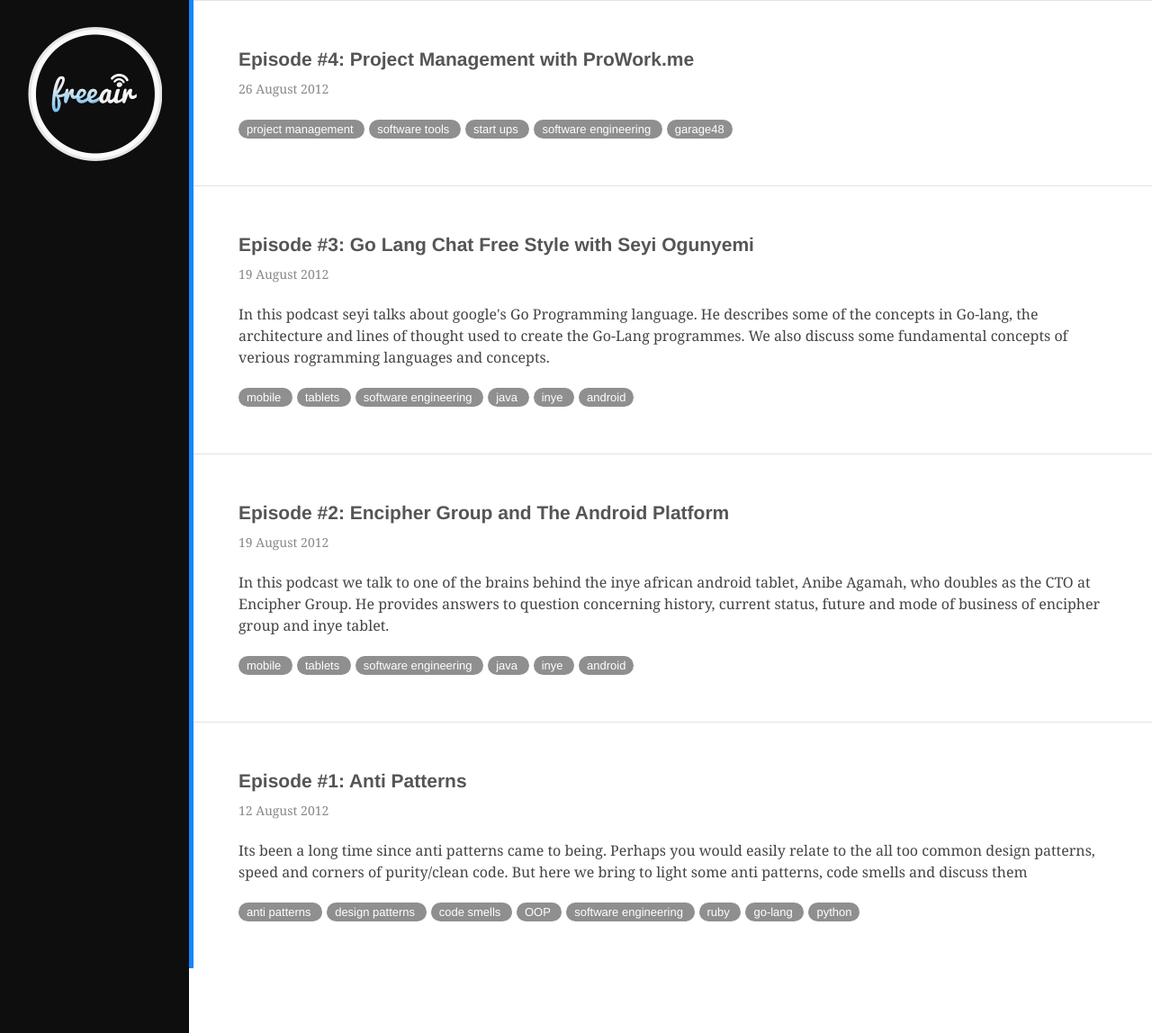
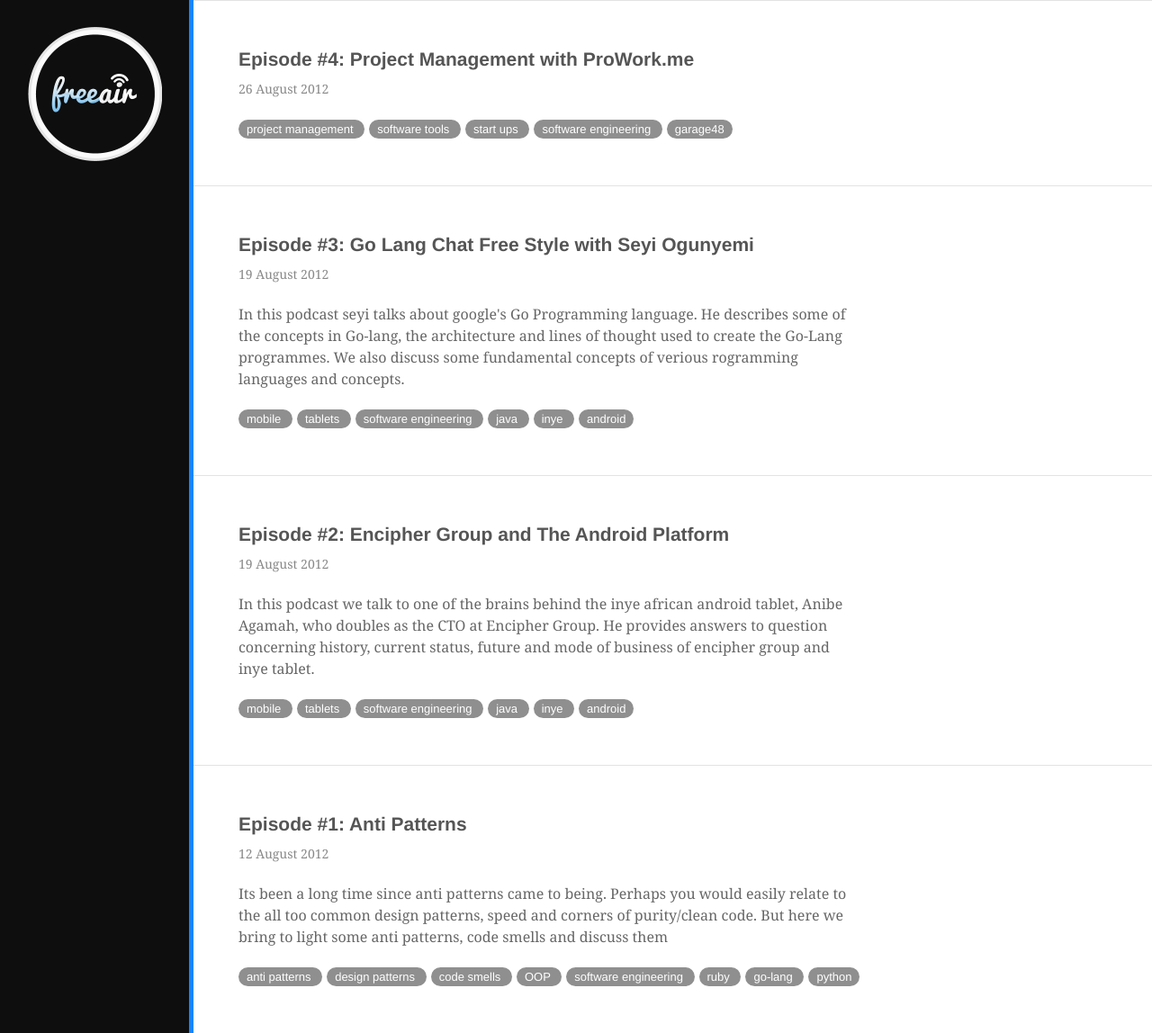
Before and after one commit to FreeAir/freeair.github.com, a Jekyll site: the page built from index.html, in a window 1280 px wide and 1148 px high. Shown: the whole window at 90% size. Built offline with Jekyll 4.4.1, drawn with Linux system fonts in a browser that asks for light colours; Markdown is read by kramdown in place of the engine named in the settings.

Commit message:
layouts: fixed headings and colors.

```diff
--- a/_layouts/site.html
+++ b/_layouts/site.html
@@ -24,10 +24,9 @@
 </script>
 {% endif %}
 </head>
-<body>
+<body class="site">
   <div id="sidebar">
-    <a id="logo">FreeAir
-    </a>
+    <a id="logo" href="/">FreeAir</a>
   </div>
   <div class="content">
     {{content}}
--- a/stylesheets/screen.css
+++ b/stylesheets/screen.css
@@ -96,8 +96,9 @@
 
 .summary {
   font-family: Georgia, serif;
-  color: .666;
-  margin: 20px auto;
+  color: #666;
+  margin: 20px 0;
+  width: 70%
 }
 
 .summary p {
```
